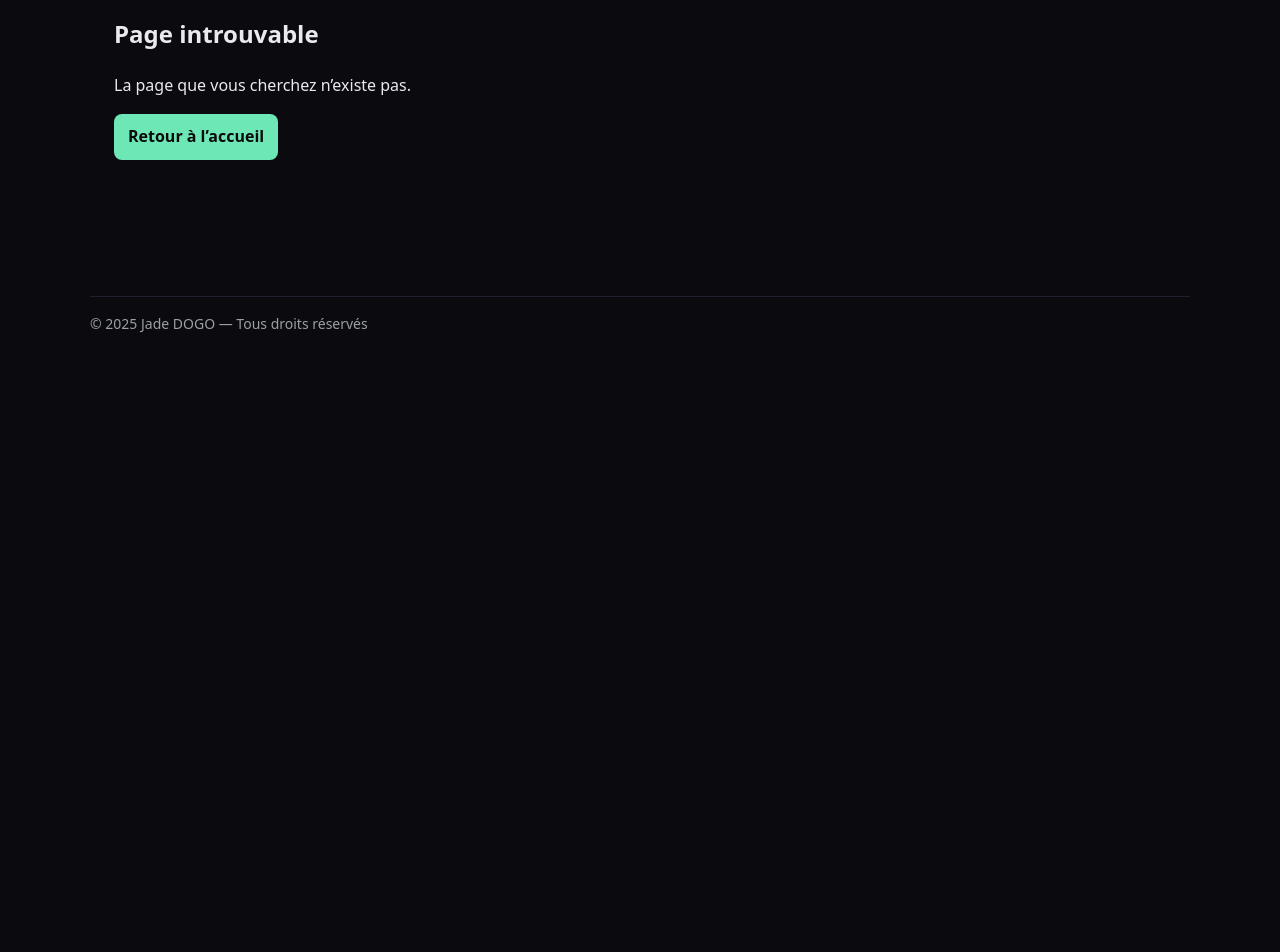
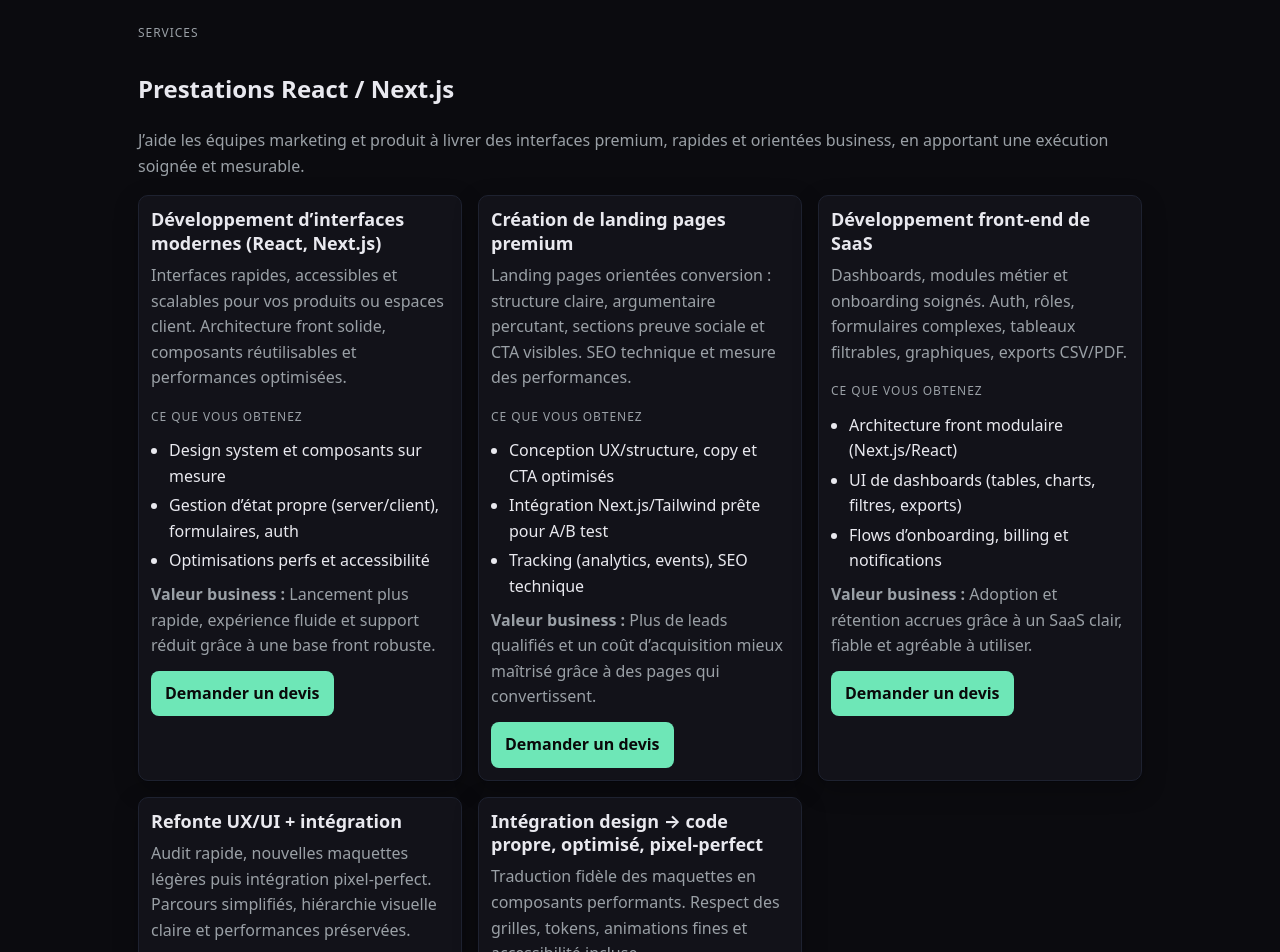
Before and after one commit to Jade2097/portfolio-jade-dogo, a Next.js app: page /services in a window 1280 px wide. Before the commit this address had no page. Shown: the part 160-1112 px from the top of the page. Before the commit the page ends 800 px from the top, so only its background shows below. Built offline with nearby package versions, Linux system fonts and the light colour scheme.

Commit message:
Finished

```diff
--- /dev/null
+++ b/app/services/page.tsx
@@ -0,0 +1,109 @@
+// app/services/page.tsx
+import type { Metadata } from 'next';
+
+export const metadata: Metadata = { title: 'Services — Jade DOGO' };
+
+const services = [
+  {
+    title: 'Développement d’interfaces modernes (React, Next.js)',
+    description:
+      'Interfaces rapides, accessibles et scalables pour vos produits ou espaces client. Architecture front solide, composants réutilisables et performances optimisées.',
+    gets: [
+      'Design system et composants sur mesure',
+      'Gestion d’état propre (server/client), formulaires, auth',
+      'Optimisations perfs et accessibilité'
+    ],
+    value: 'Lancement plus rapide, expérience fluide et support réduit grâce à une base front robuste.',
+    subject: 'Devis — Interfaces modernes'
+  },
+  {
+    title: 'Création de landing pages premium',
+    description:
+      'Landing pages orientées conversion : structure claire, argumentaire percutant, sections preuve sociale et CTA visibles. SEO technique et mesure des performances.',
+    gets: [
+      'Conception UX/structure, copy et CTA optimisés',
+      'Intégration Next.js/Tailwind prête pour A/B test',
+      'Tracking (analytics, events), SEO technique'
+    ],
+    value: 'Plus de leads qualifiés et un coût d’acquisition mieux maîtrisé grâce à des pages qui convertissent.',
+    subject: 'Devis — Landing page'
+  },
+  {
+    title: 'Développement front-end de SaaS',
+    description:
+      'Dashboards, modules métier et onboarding soignés. Auth, rôles, formulaires complexes, tableaux filtrables, graphiques, exports CSV/PDF.',
+    gets: [
+      'Architecture front modulaire (Next.js/React)',
+      'UI de dashboards (tables, charts, filtres, exports)',
+      'Flows d’onboarding, billing et notifications'
+    ],
+    value: 'Adoption et rétention accrues grâce à un SaaS clair, fiable et agréable à utiliser.',
+    subject: 'Devis — Front SaaS'
+  },
+  {
+    title: 'Refonte UX/UI + intégration',
+    description:
+      'Audit rapide, nouvelles maquettes légères puis intégration pixel-perfect. Parcours simplifiés, hiérarchie visuelle claire et performances préservées.',
+    gets: [
+      'Audit UX/UI et recommandations actionnables',
+      'Prototypes/maquettes et design system cohérent',
+      'Intégration Next.js/Tailwind optimisée'
+    ],
+    value: 'Meilleure conversion et réduction des frictions grâce à des parcours repensés et mesurables.',
+    subject: 'Devis — Refonte UX/UI'
+  },
+  {
+    title: 'Intégration design → code propre, optimisé, pixel-perfect',
+    description:
+      'Traduction fidèle des maquettes en composants performants. Respect des grilles, tokens, animations fines et accessibilité incluse.',
+    gets: [
+      'Découpage en composants réutilisables',
+      'Respect strict du design (typographie, espacements, états)',
+      'Perf & accessibilité (lighthouse, aria, focus)'
+    ],
+    value: 'Livraison rapide sans dette technique front, pour un produit cohérent et maintenable.',
+    subject: 'Devis — Intégration design'
+  }
+] as const;
+
+export default function ServicesPage() {
+  return (
+    <main className="container">
+      <section className="section">
+        <p className="kicker">Services</p>
+        <h1>Prestations React / Next.js</h1>
+        <p className="muted">
+          J’aide les équipes marketing et produit à livrer des interfaces premium, rapides et orientées business,
+          en apportant une exécution soignée et mesurable.
+        </p>
+
+        <div className="grid" role="list">
+          {services.map((service) => (
+            <article className="card" role="listitem" key={service.title}>
+              <div className="content">
+                <h3>{service.title}</h3>
+                <p className="muted">{service.description}</p>
+
+                <p className="kicker" style={{ marginTop: 8, marginBottom: 4 }}>Ce que vous obtenez</p>
+                <ul>
+                  {service.gets.map(item => <li key={item}>{item}</li>)}
+                </ul>
+
+                <p className="muted" style={{ marginTop: 8, marginBottom: 12 }}>
+                  <strong>Valeur business :</strong> {service.value}
+                </p>
+
+                <a
+                  className="btn"
+                  href={`mailto:jadedogo08@gmail.com?subject=${encodeURIComponent(service.subject)}`}
+                >
+                  Demander un devis
+                </a>
+              </div>
+            </article>
+          ))}
+        </div>
+      </section>
+    </main>
+  );
+}
```
Also changed, not shown: app/about/page.tsx (+30 -10 lines), app/page.tsx (+21 -5 lines), app/projects/page.tsx (+13 -1 lines), data/projects.ts (+13 -4 lines).
